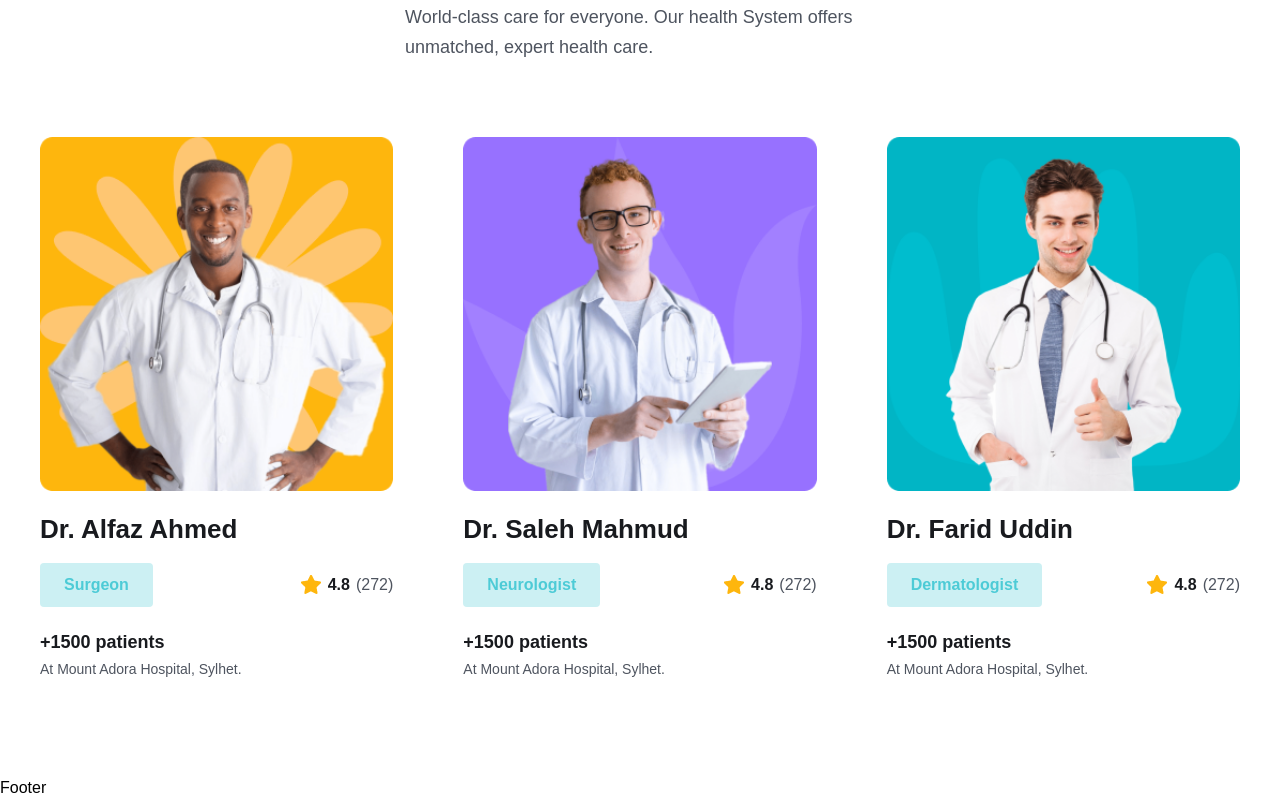
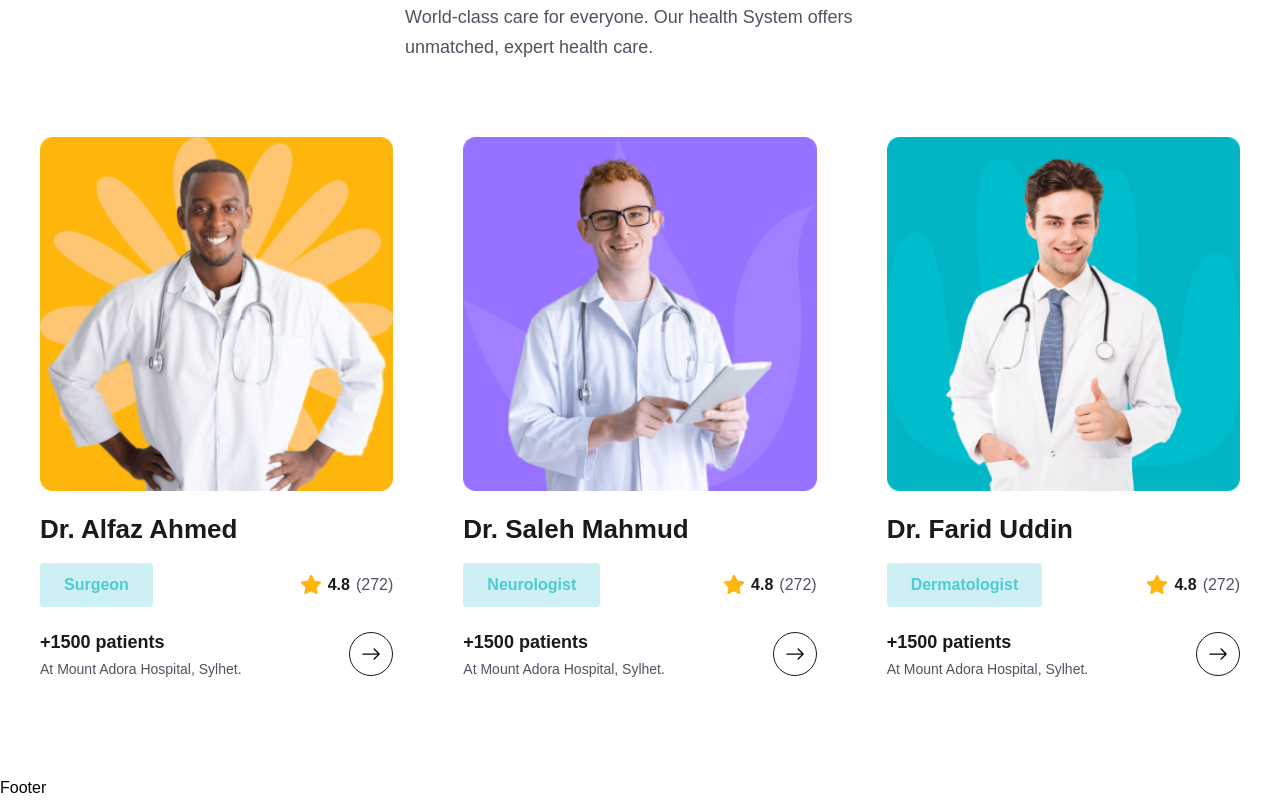
Before and after one commit to Sanjin888/DocBook, a React (Vite) app in the folder frontend/: page / in a window 1280 px wide. Shown: the part 4019-4819 px from the top of the page. Built offline with nearby package versions, Linux system fonts and the light colour scheme; the HTML template or start-up script is replaced by a standard one.

Commit message:
finalized our great doctors section

```diff
--- a/frontend/src/components/Doctors/DoctorCard.jsx
+++ b/frontend/src/components/Doctors/DoctorCard.jsx
@@ -1,5 +1,7 @@
 /* eslint-disable react/prop-types */
 import starIcon from "../../assets/images/Star.png";
+import { Link } from "react-router-dom";
+import { BsArrowRight } from "react-icons/bs";
 
 const DoctorCard = ({ doctor }) => {
   const {
@@ -46,6 +48,13 @@ const DoctorCard = ({ doctor }) => {
             At {hospital}
           </p>
         </div>
+
+        <Link
+          to="/doctors"
+          className="w-[44px] h-[44px] rounded-full border border-solid border-[#181A1E] flex items-center justify-center group hover:bg-primaryColor hover:border-none "
+        >
+          <BsArrowRight className="group-hover:text-white w-6 h-5 " />
+        </Link>
       </div>
     </div>
   );
```
